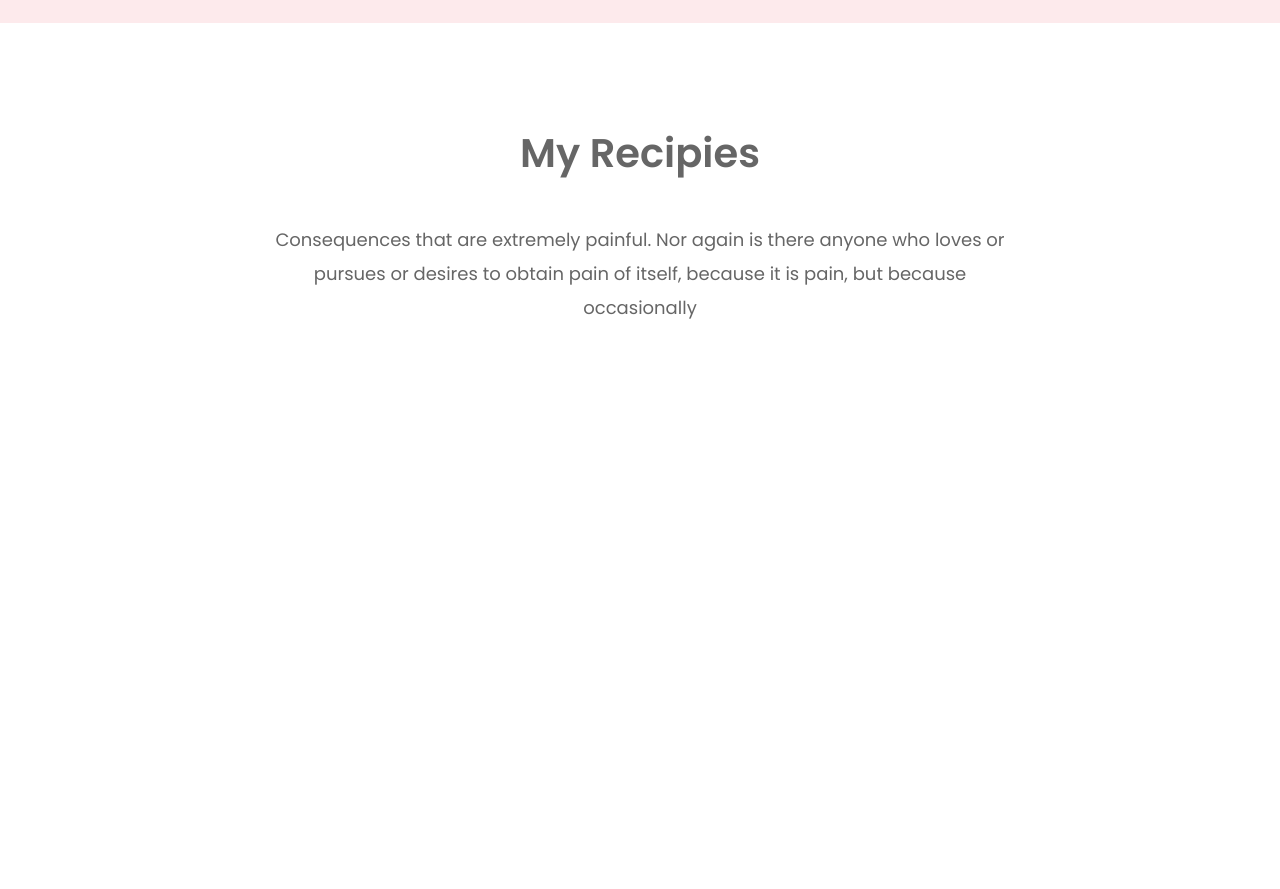
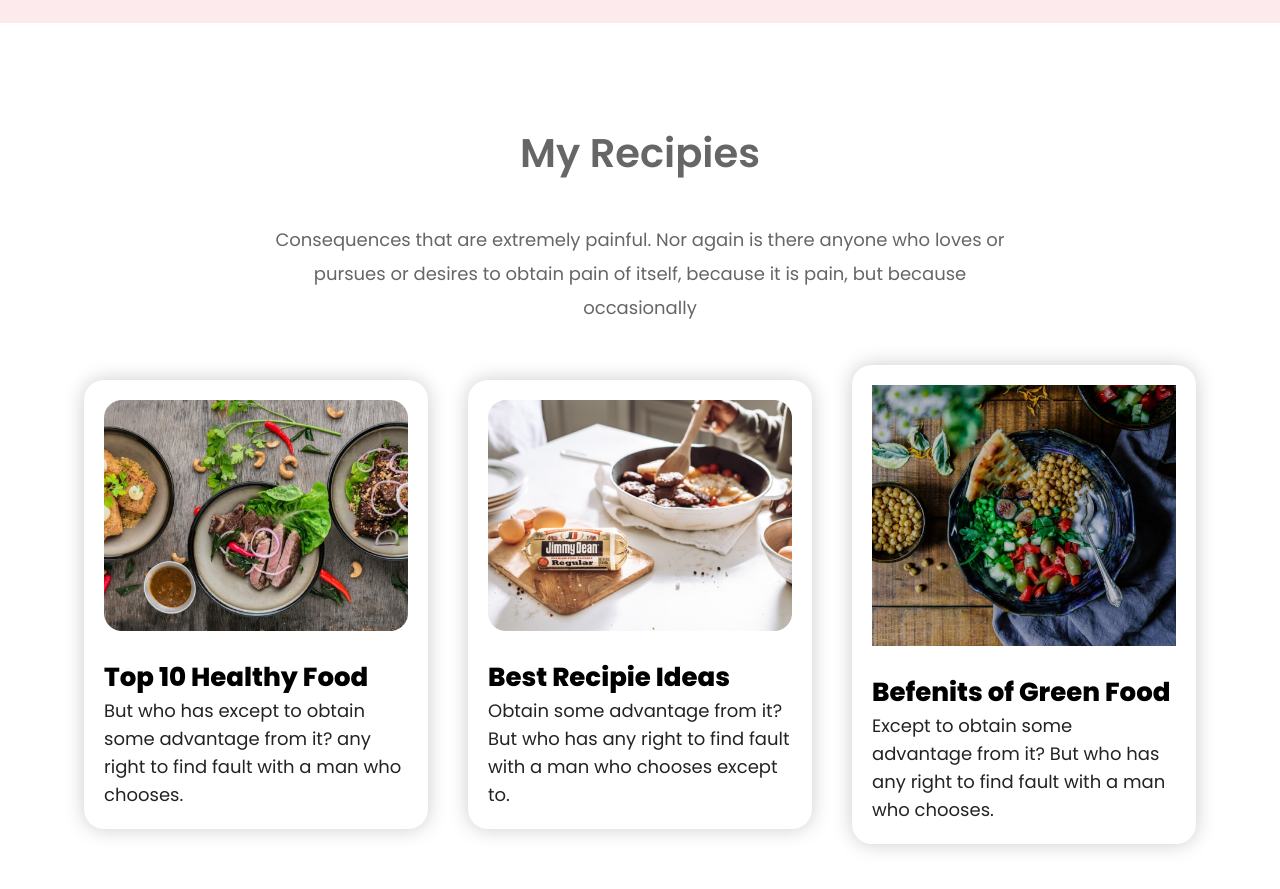
Before and after one commit to hamunna/portfolio-milestone-assignment, a plain HTML site: page index.html in a window 1280 px wide. Shown: the part 1300-2189 px from the top of the page. Before the commit the page ends 1665 px from the top, so only its background shows below. Drawn offline with Linux system fonts and the light colour scheme.

Commit message:
Recipie Part Complete

```diff
--- a/index.html
+++ b/index.html
@@ -48,7 +48,31 @@
     <!-- Recipies Part Start -->
     <section id="recipies-part">
         <h2>My Recipies</h2>
-        <p>Consequences that are extremely painful. Nor again is there anyone who loves or pursues or desires to obtain pain of itself, because it is pain, but because occasionally</p>
+        <p class="recipie-description">Consequences that are extremely painful. Nor again is there anyone who loves or pursues or desires to obtain pain of itself, because it is pain, but because occasionally</p>
+
+        <div id="recipie-posts" class="flex-display">
+
+            <!-- Post-1 -->
+            <div class="single-post">
+                <img src="images/recipie-1.jpg" alt="recipie-1">
+                <h3>Top 10 Healthy Food</h3>
+                <p>But who has  except to obtain some advantage from it? any right to find fault with a man who chooses.</p>
+            </div>
+
+            <!-- Post-2 -->
+            <div class="single-post">
+                <img src="images/recipie-2.jpg" alt="recipie-2">
+                <h3>Best Recipie Ideas</h3>
+                <p>Obtain some advantage from it? But who has any right to find fault with a man who chooses except to.</p>
+            </div>
+
+            <!-- Post-3 -->
+            <div class="single-post">
+                <img src="images/recipie-3.png" alt="recipie-3">
+                <h3>Befenits of Green Food</h3>
+                <p>Except to obtain some advantage from it? But who has any right to find fault with a man who chooses.</p>
+            </div>
+        </div>
     </section>
 
 </body>
--- a/style.css
+++ b/style.css
@@ -14,7 +14,7 @@ section {
     justify-content: space-around;
 }
 
-h1, h2, h3, h4, h5, h6, p {
+h1, h2, p {
     color:#666;
 }
 
@@ -29,8 +29,8 @@ h2{
 }
 
 h3 {
-    font-size: 22px;
-    font-weight: 400;
+    font-size: 26px;
+    font-weight: 800;
 }
 
 p {
@@ -74,7 +74,7 @@ p {
     width: 100%;
 }
 
-/* Header Part is Comlete here... */
+/* Header Part END here... */
 
 #about-part {
     background-image: url(images/background-1.jpg);
@@ -96,13 +96,44 @@ p {
     width: 90%;
 }
 
-/* About Part is Complete here... */
+/* About Part END here... */
 
 #recipies-part {
     text-align: center;
+    margin-bottom: 100px;
 }
 
-#recipies-part p {
+.recipie-description {
     width: 60%;
     margin: 40px auto;
 }
+
+#recipie-posts {
+    width: 90%;
+    display: flex;
+    margin: auto;
+}
+
+.single-post {
+    width: 30%;
+    border-radius: 20px;
+    box-shadow: 0 0 20px #ccc;
+    padding: 20px;
+    text-align: left;
+    margin: auto 20px;
+}
+
+.single-post img {
+    width: 100%;
+}
+
+.single-post h3 {
+    margin-top: 20px;
+}
+
+.single-post p {
+    color: #212324;
+    line-height: 28px;
+}
+
+/* Recipie Part END here... */
```
Also changed, not shown: images/recipie-1.jpg (renamed from images/Project Cover1.jpg), images/recipie-2.jpg (renamed from images/Project Cover.jpg), images/recipie-3.png (renamed from images/Project Cover8.png).
